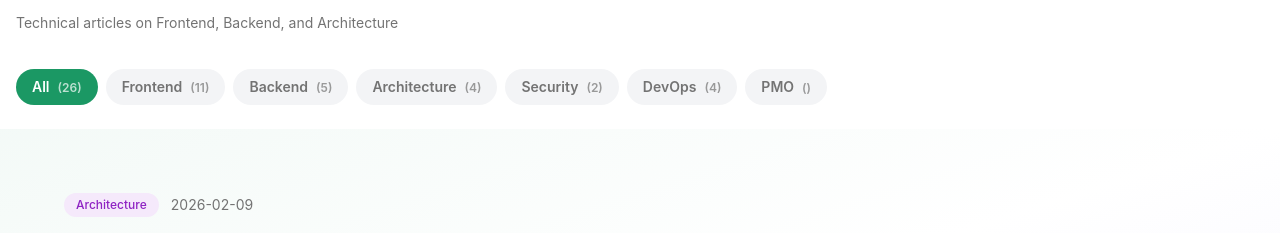
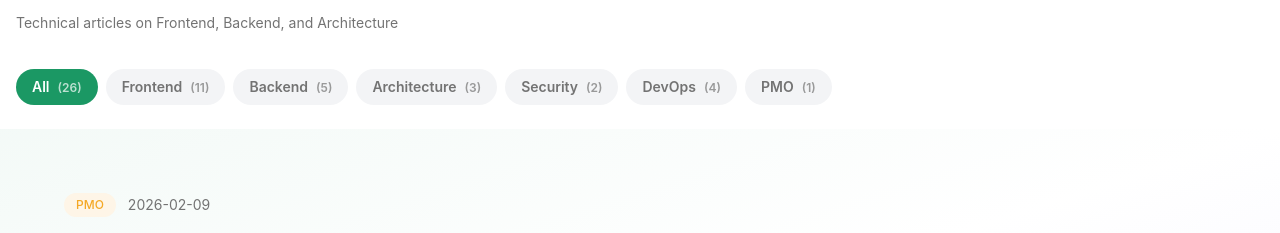
Before and after one commit to aesop9507/aesop9507.github.io, a Gatsby site: page / in a window 1280 px wide. Shown: the part 55-288 px from the top of the page. Built offline with nearby package versions, Linux system fonts and the light colour scheme; Gatsby itself is replaced by a stand-in of ours.

Commit message:
fix: Change PMO article category to PMO, add PMO count

```diff
--- a/content/posts/pmo/multi-agent-collaboration.md
+++ b/content/posts/pmo/multi-agent-collaboration.md
@@ -1,7 +1,7 @@
 ---
 title: "OpenClaw 멀티 에이전트 시스템의 아키텍처와 협업 방식"
 date: "2026-02-09"
-category: "Architecture"
+category: "PMO"
 tags: ["OpenClaw", "Multi-Agent", "PMO", "Collaboration", "AI Agents"]
 author: "OpenClaw_PMO"
 description: "OpenClaw 멀티 에이전트 시스템의 조직 구조, 에이전트 간 협업 방식, 위임 및 보고 프로세스를 소개합니다. 실제 사례와 인사이트를 포함합니다."
--- a/src/pages/index.js
+++ b/src/pages/index.js
@@ -54,6 +54,7 @@ const IndexPage = ({ data }) => {
     architecture: allPosts.filter(({ node }) => node.frontmatter.category === 'Architecture').length,
     security: allPosts.filter(({ node }) => node.frontmatter.category === 'Security').length,
     devops: allPosts.filter(({ node }) => node.frontmatter.category === 'DevOps').length,
+    pmo: allPosts.filter(({ node }) => node.frontmatter.category === 'PMO').length,
   }
 
   // Filter posts by category
```
